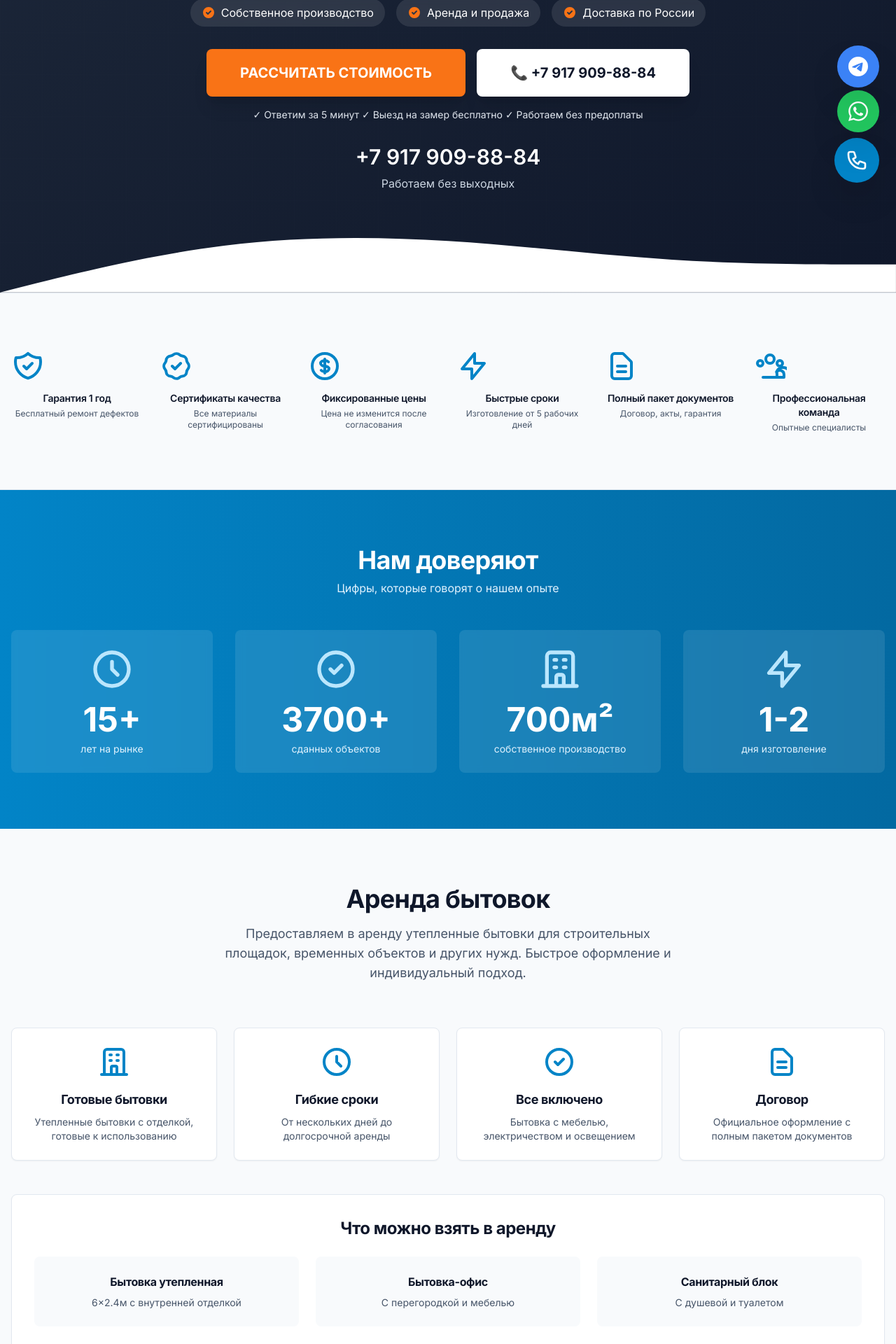
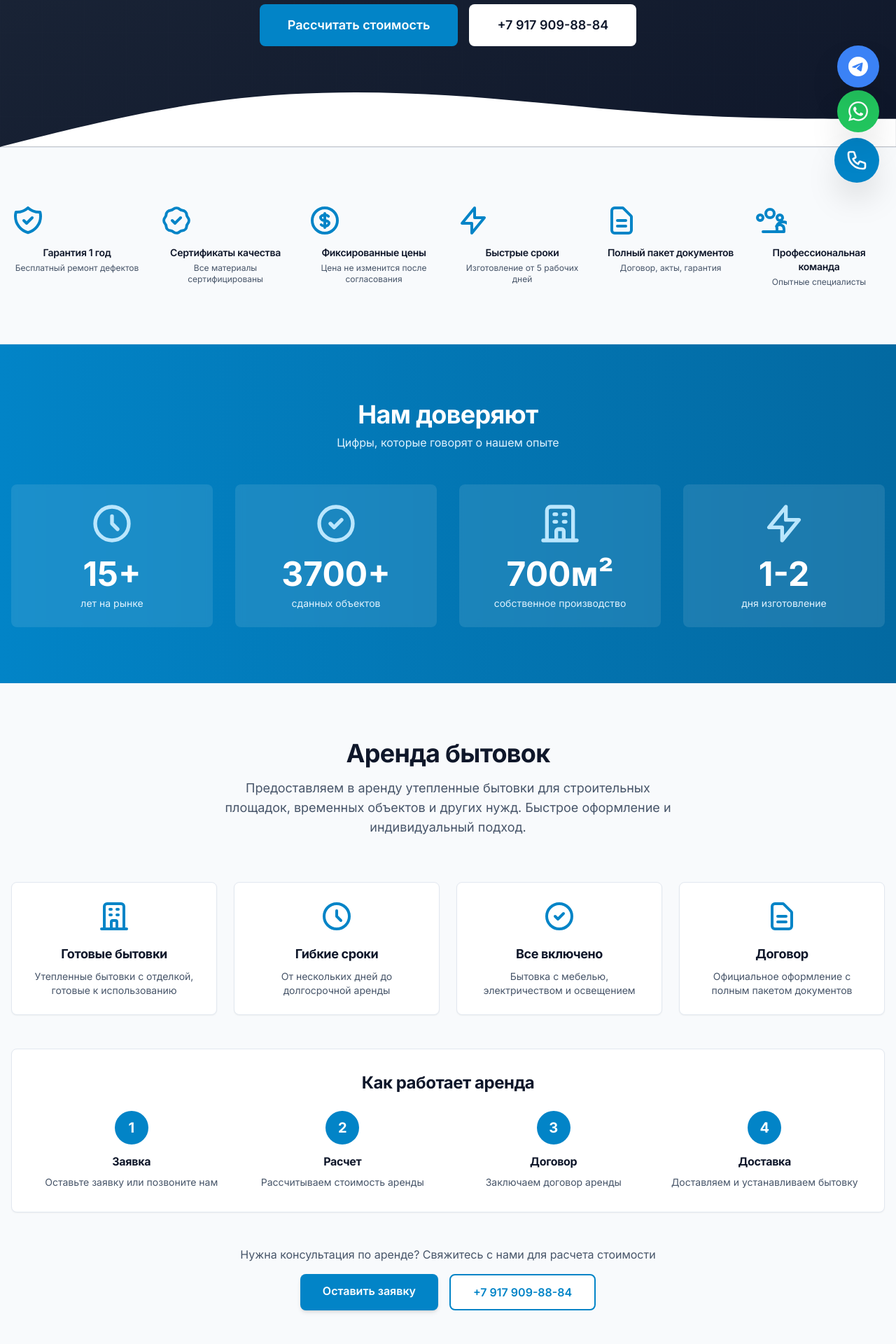
Before and after one commit to salavat808116/mir-bytovok116, a Next.js app: page / in a window 1280 px wide. Shown: the part 515-2435 px from the top of the page at 70% size. Built offline with nearby package versions, Linux system fonts and the light colour scheme.

Commit message:
Убраны акции, скидки, отзывы, блок телефона из Hero, обновлена аренда с описанием процесса
Co-authored-by: Cursor <cursoragent@cursor.com>

```diff
--- a/src/app/page.tsx
+++ b/src/app/page.tsx
@@ -5,7 +5,6 @@ import Stats from '@/components/Stats'
 import RentSection from '@/components/RentSection'
 import BytovkiTypes from '@/components/BytovkiTypes'
 import Portfolio from '@/components/Portfolio'
-import Testimonials from '@/components/Testimonials'
 import Services from '@/components/Services'
 import HowWeWork from '@/components/HowWeWork'
 import FAQ from '@/components/FAQ'
@@ -36,9 +35,6 @@ export default function Home() {
       {/* Портфолио выполненных работ */}
       <Portfolio />
 
-      {/* Отзывы клиентов */}
-      <Testimonials />
-
       {/* Блок преимуществ */}
       <Advantages />
 
--- a/src/components/ContactForm.tsx
+++ b/src/components/ContactForm.tsx
@@ -70,14 +70,11 @@ export default function ContactForm() {
         <div className="max-w-4xl mx-auto">
           {/* Заголовок */}
           <div className="text-center mb-12">
-            <div className="inline-block bg-orange-500 text-white text-sm font-bold px-4 py-2 rounded-full mb-4">
-              🎁 СПЕЦИАЛЬНОЕ ПРЕДЛОЖЕНИЕ
-            </div>
             <h2 className="text-3xl md:text-4xl font-bold text-industrial-900 mb-4">
-              Узнайте точную стоимость за 5 минут
+              Рассчитать стоимость
             </h2>
             <p className="text-lg text-industrial-600 max-w-2xl mx-auto">
-              Оставьте заявку сейчас и получите <span className="text-orange-600 font-bold">скидку 5%</span> на первый заказ
+              Оставьте заявку, и наш менеджер свяжется с вами в течение 15 минут
             </p>
           </div>
 
@@ -138,32 +135,10 @@ export default function ContactForm() {
               <button
                 type="submit"
                 disabled={isSubmitting}
-                className="bg-orange-500 hover:bg-orange-600 text-white font-bold py-5 px-8 rounded-lg text-xl w-full disabled:opacity-50 disabled:cursor-not-allowed shadow-xl hover:shadow-2xl transition-all transform hover:scale-105 uppercase"
+                className="btn-primary w-full text-lg disabled:opacity-50 disabled:cursor-not-allowed"
               >
-                {isSubmitting ? 'Отправка...' : '🎁 Получить скидку 5%'}
+                {isSubmitting ? 'Отправка...' : 'Получить расчет'}
               </button>
-
-              {/* Гарантии под кнопкой */}
-              <div className="mt-4 flex items-center justify-center gap-6 text-sm text-industrial-600">
-                <span className="flex items-center gap-1">
-                  <svg className="w-4 h-4 text-green-500" fill="none" stroke="currentColor" viewBox="0 0 24 24">
-                    <path strokeLinecap="round" strokeLinejoin="round" strokeWidth={2} d="M5 13l4 4L19 7" />
-                  </svg>
-                  Без спама
-                </span>
-                <span className="flex items-center gap-1">
-                  <svg className="w-4 h-4 text-green-500" fill="none" stroke="currentColor" viewBox="0 0 24 24">
-                    <path strokeLinecap="round" strokeLinejoin="round" strokeWidth={2} d="M5 13l4 4L19 7" />
-                  </svg>
-                  Ответ за 5 минут
-                </span>
-                <span className="flex items-center gap-1">
-                  <svg className="w-4 h-4 text-green-500" fill="none" stroke="currentColor" viewBox="0 0 24 24">
-                    <path strokeLinecap="round" strokeLinejoin="round" strokeWidth={2} d="M5 13l4 4L19 7" />
-                  </svg>
-                  Бесплатный расчет
-                </span>
-              </div>
 
               {/* Статус отправки */}
               {submitStatus === 'success' && (
--- a/src/components/Hero.tsx
+++ b/src/components/Hero.tsx
@@ -33,10 +33,6 @@ export default function Hero() {
             <span className="text-primary-300 font-semibold"> Без посредников. Гарантия 1 год.</span>
           </p>
 
-          {/* Срочность */}
-          <div className="inline-block bg-orange-500 text-white px-4 py-2 rounded-lg font-semibold mb-6">
-            🔥 При заказе сегодня — бесплатная доставка по городу
-          </div>
 
           {/* Преимущества - быстрый обзор */}
           <div className="flex flex-wrap justify-center gap-4 mb-8 text-sm md:text-base">
@@ -64,35 +60,18 @@ export default function Hero() {
           <div className="flex flex-col sm:flex-row gap-4 justify-center items-center">
             <button
               onClick={scrollToForm}
-              className="bg-orange-500 hover:bg-orange-600 text-white font-bold py-5 px-12 rounded-lg text-xl transition-all duration-200 w-full sm:w-auto shadow-xl hover:shadow-2xl transform hover:scale-105 uppercase"
+              className="bg-primary-600 hover:bg-primary-700 text-white font-semibold py-4 px-10 rounded-lg text-lg transition-colors duration-200 w-full sm:w-auto"
             >
               Рассчитать стоимость
             </button>
             <a
               href="tel:+79179098884"
-              className="bg-white text-industrial-900 hover:bg-industrial-100 font-bold py-5 px-12 rounded-lg text-xl transition-all duration-200 w-full sm:w-auto whitespace-nowrap shadow-xl"
+              className="bg-white text-industrial-900 hover:bg-industrial-100 font-semibold py-4 px-10 rounded-lg text-lg transition-colors duration-200 w-full sm:w-auto whitespace-nowrap"
             >
-              📞 +7 917 909-88-84
+              +7 917 909-88-84
             </a>
           </div>
 
-          {/* Гарантия под кнопками */}
-          <p className="text-sm text-industrial-200 mt-4">
-            ✓ Ответим за 5 минут  ✓ Выезд на замер бесплатно  ✓ Работаем без предоплаты
-          </p>
-
-          {/* Быстрый контакт */}
-          <div className="mt-8">
-            <a
-              href="tel:+79179098884"
-              className="text-2xl md:text-3xl font-semibold hover:text-primary-300 transition-colors inline-block"
-            >
-              +7 917 909-88-84
-            </a>
-            <p className="text-industrial-300 mt-2">
-              Работаем без выходных
-            </p>
-          </div>
         </div>
       </div>
 
--- a/src/components/RentSection.tsx
+++ b/src/components/RentSection.tsx
@@ -73,59 +73,68 @@ export default function RentSection() {
           ))}
         </div>
 
-        {/* Типы бытовок для аренды */}
+        {/* Как работает аренда */}
         <div className="bg-white rounded-lg p-8 shadow-sm border border-industrial-200">
           <h3 className="text-2xl font-bold text-industrial-900 mb-6 text-center">
-            Что можно взять в аренду
+            Как работает аренда
           </h3>
-          <div className="grid grid-cols-1 md:grid-cols-3 gap-6">
+          <div className="grid grid-cols-1 md:grid-cols-4 gap-6">
             <div className="text-center">
-              <div className="bg-industrial-50 rounded-lg p-6 mb-3">
-                <h4 className="font-bold text-industrial-900 mb-2">Бытовка утепленная</h4>
-                <p className="text-sm text-industrial-600">
-                  6×2.4м с внутренней отделкой
-                </p>
+              <div className="w-12 h-12 bg-primary-600 text-white rounded-full flex items-center justify-center text-xl font-bold mx-auto mb-3">
+                1
               </div>
+              <h4 className="font-bold text-industrial-900 mb-2">Заявка</h4>
+              <p className="text-sm text-industrial-600">
+                Оставьте заявку или позвоните нам
+              </p>
             </div>
             <div className="text-center">
-              <div className="bg-industrial-50 rounded-lg p-6 mb-3">
-                <h4 className="font-bold text-industrial-900 mb-2">Бытовка-офис</h4>
-                <p className="text-sm text-industrial-600">
-                  С перегородкой и мебелью
-                </p>
+              <div className="w-12 h-12 bg-primary-600 text-white rounded-full flex items-center justify-center text-xl font-bold mx-auto mb-3">
+                2
               </div>
+              <h4 className="font-bold text-industrial-900 mb-2">Расчет</h4>
+              <p className="text-sm text-industrial-600">
+                Рассчитываем стоимость аренды
+              </p>
             </div>
             <div className="text-center">
-              <div className="bg-industrial-50 rounded-lg p-6 mb-3">
-                <h4 className="font-bold text-industrial-900 mb-2">Санитарный блок</h4>
-                <p className="text-sm text-industrial-600">
-                  С душевой и туалетом
-                </p>
+              <div className="w-12 h-12 bg-primary-600 text-white rounded-full flex items-center justify-center text-xl font-bold mx-auto mb-3">
+                3
               </div>
+              <h4 className="font-bold text-industrial-900 mb-2">Договор</h4>
+              <p className="text-sm text-industrial-600">
+                Заключаем договор аренды
+              </p>
+            </div>
+            <div className="text-center">
+              <div className="w-12 h-12 bg-primary-600 text-white rounded-full flex items-center justify-center text-xl font-bold mx-auto mb-3">
+                4
+              </div>
+              <h4 className="font-bold text-industrial-900 mb-2">Доставка</h4>
+              <p className="text-sm text-industrial-600">
+                Доставляем и устанавливаем бытовку
+              </p>
             </div>
           </div>
         </div>
 
-        {/* CTA с акцентом */}
-        <div className="mt-12 bg-gradient-to-r from-primary-600 to-primary-700 text-white rounded-xl p-8 text-center">
-          <h3 className="text-2xl font-bold mb-3">
-            Первая неделя аренды со скидкой 10%
-          </h3>
-          <p className="text-primary-100 mb-6">
-            При заказе сегодня — специальные условия для новых клиентов
+        {/* CTA */}
+        <div className="mt-12 text-center">
+          <p className="text-industrial-600 mb-4">
+            Нужна консультация по аренде? Свяжитесь с нами для расчета стоимости
           </p>
           <div className="flex flex-col sm:flex-row gap-4 justify-center">
             <a
               href="#contact-form"
-              className="bg-orange-500 hover:bg-orange-600 text-white font-bold py-4 px-10 rounded-lg inline-block transition-all shadow-xl hover:shadow-2xl transform hover:scale-105"
+              className="btn-primary inline-block"
             >
-              Арендовать со скидкой
+              Оставить заявку
             </a>
             <a
               href="tel:+79179098884"
-              className="bg-white text-industrial-900 hover:bg-industrial-100 font-bold py-4 px-10 rounded-lg inline-block transition-all shadow-xl"
+              className="btn-secondary inline-block"
             >
-              📞 +7 917 909-88-84
+              +7 917 909-88-84
             </a>
           </div>
         </div>
```
Also changed, not shown: src/components/Testimonials.tsx (deleted, +0 -90 lines).
